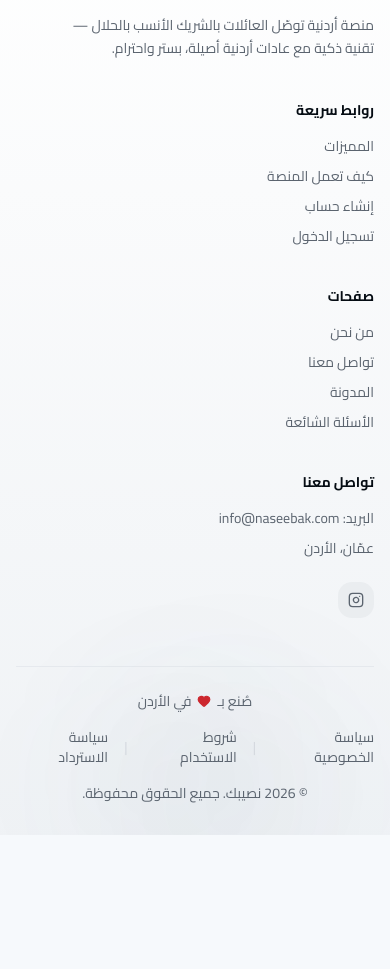
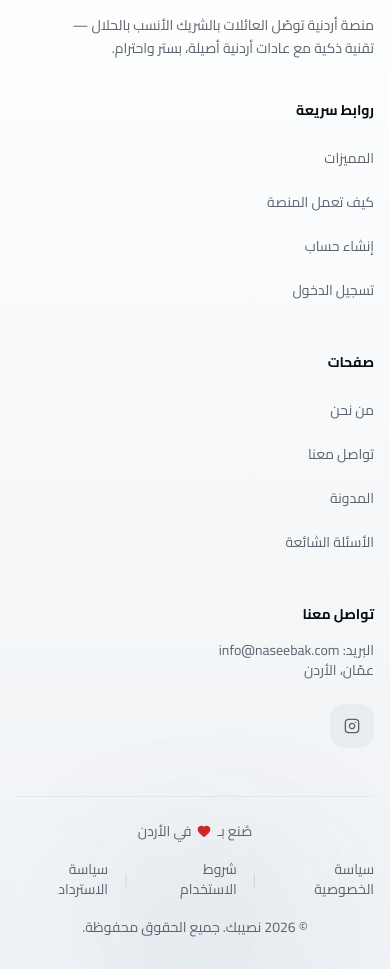
Before and after one commit to Mohalnatsheh/naseebak, a Next.js app: page /privacy in a window 390 px wide. Shown: the part 8160-9129 px from the top of the page. Before the commit the page ends 8995 px from the top, so only its background shows below. Built offline with nearby package versions, Linux system fonts and the light colour scheme; no server answers; the database is empty.

Commit message:
Phones: 44 px tap targets for inputs, setup choices, «شرط أساسي» chips, the dial code, sign-up links, quiz page dots, «أضف صورة», footer links and «اقرأ المزيد»
QA WA-09.

Co-Authored-By: Claude Opus 5.5 <noreply@anthropic.com>

```diff
--- a/src/app/(ar)/blog/blog-view.tsx
+++ b/src/app/(ar)/blog/blog-view.tsx
@@ -303,7 +303,7 @@ export default function BlogView({ initial }: { initial: BlogInitial }) {
                         {/* Read more link */}
                         <Link
                           href={`/blog/${post.slug}`}
-                          className="inline-flex items-center gap-1.5 text-sm font-semibold text-primary hover:underline transition-colors duration-200"
+                          className="inline-flex min-h-11 items-center gap-1.5 text-sm font-semibold text-primary hover:underline transition-colors duration-200"
                         >
                           اقرأ المزيد
                           <ArrowLeft className="size-4 transition-transform duration-300 group-hover:-translate-x-1" />
--- a/src/app/(ar)/dashboard/account/page.tsx
+++ b/src/app/(ar)/dashboard/account/page.tsx
@@ -168,7 +168,7 @@ export default function AccountPage() {
             <Link
               href="/dashboard/photos"
               aria-label={photo ? "إدارة صوري" : g("أضف صورة", "أضيفي صورة")}
-              className="absolute -bottom-1 -start-1 flex h-8 w-8 items-center justify-center rounded-full bg-accent text-accent-foreground shadow-md"
+              className="absolute -bottom-2 -start-2 flex h-11 w-11 items-center justify-center rounded-full bg-accent text-accent-foreground shadow-md"
             >
               <Camera className="h-4 w-4" aria-hidden />
             </Link>
--- a/src/app/(ar)/register/page.tsx
+++ b/src/app/(ar)/register/page.tsx
@@ -995,7 +995,7 @@ function RegisterPageContent() {
                       type="button"
                       onClick={handleSendOtp}
                       disabled={resendIn > 0 || sendingOtp}
-                      className="text-xs text-primary hover:text-primary/80 hover:underline transition-colors duration-300 font-medium disabled:cursor-not-allowed disabled:text-muted-foreground disabled:no-underline"
+                      className="inline-flex min-h-11 items-center text-xs text-primary hover:text-primary/80 hover:underline transition-colors duration-300 font-medium disabled:cursor-not-allowed disabled:text-muted-foreground disabled:no-underline"
                     >
                       {resendIn > 0 ? `إعادة الإرسال بعد ${resendIn} ثانية` : "إعادة إرسال رمز التحقق"}
                     </button>
@@ -1023,7 +1023,7 @@ function RegisterPageContent() {
                   <button
                     type="button"
                     onClick={() => setShowReferral(true)}
-                    className="text-sm text-primary hover:text-primary/80 hover:underline underline-offset-4 transition-colors duration-300 font-medium"
+                    className="inline-flex min-h-11 items-center text-sm text-primary hover:text-primary/80 hover:underline underline-offset-4 transition-colors duration-300 font-medium"
                   >
                     لديك رمز دعوة؟
                   </button>
--- a/src/components/profile/form-fields.tsx
+++ b/src/components/profile/form-fields.tsx
@@ -82,7 +82,7 @@ export function ChoiceGroup({
             type="button"
             aria-pressed={on}
             onClick={() => onSelect(o.value)}
-            className={`rounded-xl border px-3 py-2 text-sm transition-all ${on ? "border-primary bg-primary/10 text-primary font-medium" : "border-border hover:border-primary/50"}`}
+            className={`min-h-11 rounded-xl border px-3 py-2 text-sm transition-all ${on ? "border-primary bg-primary/10 text-primary font-medium" : "border-border hover:border-primary/50"}`}
           >
             {o.label}
             {multiple && <span className="sr-only">{on ? " (مختار)" : ""}</span>}
@@ -108,7 +108,7 @@ export function DealbreakerToggle({
   return (
     <label
       htmlFor={`${id}-dealbreaker`}
-      className={`inline-flex shrink-0 items-center gap-1.5 whitespace-nowrap rounded-full border px-2.5 py-1 text-xs transition-colors ${
+      className={`inline-flex shrink-0 items-center gap-1.5 whitespace-nowrap rounded-full border px-2.5 py-1 max-md:min-h-11 max-md:px-3.5 text-xs transition-colors ${
         disabled
           ? "cursor-not-allowed border-border/50 text-muted-foreground/60"
           : checked
--- a/src/components/shared/dial-code-toggle.tsx
+++ b/src/components/shared/dial-code-toggle.tsx
@@ -29,7 +29,7 @@ export function DialCodeToggle({
     return (
       <span
         aria-label={`رمز الدولة ${cfg.name} +${cfg.dialCode}`}
-        className={cn("inline-flex h-9 items-center gap-1.5 px-1.5 text-sm text-muted-foreground", className)}
+        className={cn("inline-flex h-11 items-center gap-1.5 px-1.5 text-sm text-muted-foreground", className)}
       >
         <CountryFlag country={country} className="h-[14px] w-5" />
         <span dir="ltr" className="font-medium">
@@ -45,7 +45,7 @@ export function DialCodeToggle({
         disabled={disabled}
         aria-label={`رمز الدولة ${cfg.name} +${cfg.dialCode}. تغيير الدولة`}
         className={cn(
-          "inline-flex h-9 items-center gap-1.5 rounded-lg px-1.5 text-sm text-muted-foreground transition-colors hover:bg-muted/60 hover:text-foreground focus-visible:outline-none focus-visible:ring-2 focus-visible:ring-primary/30 disabled:opacity-60",
+          "inline-flex h-11 items-center gap-1.5 rounded-lg px-1.5 text-sm text-muted-foreground transition-colors hover:bg-muted/60 hover:text-foreground focus-visible:outline-none focus-visible:ring-2 focus-visible:ring-primary/30 disabled:opacity-60",
           className
         )}
       >
--- a/src/components/shared/footer.tsx
+++ b/src/components/shared/footer.tsx
@@ -51,29 +51,29 @@ export function Footer() {
           {/* Column 2: Quick Links */}
           <div className="space-y-4">
             <p className="font-bold text-sm">روابط سريعة</p>
-            <ul className="space-y-2.5 text-sm text-muted-foreground">
-              <li><Link href="/#features" className="hover:text-primary transition-colors duration-200">المميزات</Link></li>
-              <li><Link href="/#how-it-works" className="hover:text-primary transition-colors duration-200">كيف تعمل المنصة</Link></li>
-              <li><Link href="/register" className="hover:text-primary transition-colors duration-200">إنشاء حساب</Link></li>
-              <li><Link href="/login" className="hover:text-primary transition-colors duration-200">تسجيل الدخول</Link></li>
+            <ul className="text-sm text-muted-foreground">
+              <li><Link href="/#features" className="inline-flex min-h-11 items-center hover:text-primary transition-colors duration-200">المميزات</Link></li>
+              <li><Link href="/#how-it-works" className="inline-flex min-h-11 items-center hover:text-primary transition-colors duration-200">كيف تعمل المنصة</Link></li>
+              <li><Link href="/register" className="inline-flex min-h-11 items-center hover:text-primary transition-colors duration-200">إنشاء حساب</Link></li>
+              <li><Link href="/login" className="inline-flex min-h-11 items-center hover:text-primary transition-colors duration-200">تسجيل الدخول</Link></li>
             </ul>
           </div>
 
           {/* Column 3: Pages */}
           <div className="space-y-4">
             <p className="font-bold text-sm">صفحات</p>
-            <ul className="space-y-2.5 text-sm text-muted-foreground">
-              <li><Link href="/about" className="hover:text-primary transition-colors duration-200">من نحن</Link></li>
-              <li><Link href="/contact" className="hover:text-primary transition-colors duration-200">تواصل معنا</Link></li>
-              <li><Link href="/blog" className="hover:text-primary transition-colors duration-200">المدونة</Link></li>
-              <li><Link href="/faq" className="hover:text-primary transition-colors duration-200">الأسئلة الشائعة</Link></li>
+            <ul className="text-sm text-muted-foreground">
+              <li><Link href="/about" className="inline-flex min-h-11 items-center hover:text-primary transition-colors duration-200">من نحن</Link></li>
+              <li><Link href="/contact" className="inline-flex min-h-11 items-center hover:text-primary transition-colors duration-200">تواصل معنا</Link></li>
+              <li><Link href="/blog" className="inline-flex min-h-11 items-center hover:text-primary transition-colors duration-200">المدونة</Link></li>
+              <li><Link href="/faq" className="inline-flex min-h-11 items-center hover:text-primary transition-colors duration-200">الأسئلة الشائعة</Link></li>
             </ul>
           </div>
 
           {/* Column 4: Contact Info */}
           <div className="space-y-4">
             <p className="font-bold text-sm">تواصل معنا</p>
-            <ul className="space-y-2.5 text-sm text-muted-foreground">
+            <ul className="text-sm text-muted-foreground">
               <li>
                 البريد:{" "}
                 <a href="mailto:info@naseebak.com" dir="ltr" className="hover:text-primary transition-colors">
@@ -92,7 +92,7 @@ export function Footer() {
                     target="_blank"
                     rel="noopener noreferrer"
                     aria-label={country === "SA" && label === "انستغرام" ? "إنستقرام" : label}
-                    className="h-9 w-9 rounded-xl bg-muted/60 hover:bg-primary/10 hover:text-primary flex items-center justify-center text-muted-foreground transition-all duration-200"
+                    className="h-11 w-11 rounded-xl bg-muted/60 hover:bg-primary/10 hover:text-primary flex items-center justify-center text-muted-foreground transition-all duration-200"
                   >
                     <Icon className="h-4 w-4" aria-hidden="true" />
                   </a>
@@ -109,11 +109,11 @@ export function Footer() {
               صُنع بـ <Heart className="h-3.5 w-3.5 text-destructive fill-destructive" /> {copy.footerMadeIn}
             </p>
             <div className="flex items-center gap-4">
-              <Link href="/privacy" className="hover:text-primary transition-colors duration-200">سياسة الخصوصية</Link>
+              <Link href="/privacy" className="inline-flex min-h-11 items-center hover:text-primary transition-colors duration-200">سياسة الخصوصية</Link>
               <span className="text-border">|</span>
-              <Link href="/terms" className="hover:text-primary transition-colors duration-200">شروط الاستخدام</Link>
+              <Link href="/terms" className="inline-flex min-h-11 items-center hover:text-primary transition-colors duration-200">شروط الاستخدام</Link>
               <span className="text-border">|</span>
-              <Link href="/refund-policy" className="hover:text-primary transition-colors duration-200">سياسة الاسترداد</Link>
+              <Link href="/refund-policy" className="inline-flex min-h-11 items-center hover:text-primary transition-colors duration-200">سياسة الاسترداد</Link>
             </div>
             <p>&copy; {new Date().getFullYear()} نصيبك. جميع الحقوق محفوظة.</p>
           </div>
--- a/src/components/shared/terms-consent-text.tsx
+++ b/src/components/shared/terms-consent-text.tsx
@@ -7,7 +7,8 @@ import { localizedPath } from "@/lib/site-paths";
  * the site the visitor came from: the terms and privacy differ per country (e.g. how codes are sent).
  */
 export function TermsConsentText({ country }: { country: CountryCode }) {
-  const linkClass = "font-semibold text-primary underline underline-offset-2";
+  // Inline links: vertical padding widens the tap area to 44 px without moving the line (QA WA-09)
+  const linkClass = "py-3 font-semibold text-primary underline underline-offset-2";
   return (
     <span className="text-xs leading-relaxed text-foreground/80">
       أوافق على{" "}
--- a/src/components/ui/input.tsx
+++ b/src/components/ui/input.tsx
@@ -8,7 +8,7 @@ function Input({ className, type, ...props }: React.ComponentProps<"input">) {
       type={type}
       data-slot="input"
       className={cn(
-        "file:text-foreground placeholder:text-muted-foreground selection:bg-primary selection:text-primary-foreground dark:bg-input/30 border-input h-9 w-full min-w-0 rounded-md border bg-transparent px-3 py-1 text-base shadow-xs transition-[color,box-shadow] outline-none file:inline-flex file:h-7 file:border-0 file:bg-transparent file:text-sm file:font-medium disabled:pointer-events-none disabled:cursor-not-allowed disabled:opacity-50 md:text-sm",
+        "file:text-foreground placeholder:text-muted-foreground selection:bg-primary selection:text-primary-foreground dark:bg-input/30 border-input h-9 max-md:min-h-11 w-full min-w-0 rounded-md border bg-transparent px-3 py-1 text-base shadow-xs transition-[color,box-shadow] outline-none file:inline-flex file:h-7 file:border-0 file:bg-transparent file:text-sm file:font-medium disabled:pointer-events-none disabled:cursor-not-allowed disabled:opacity-50 md:text-sm",
         "focus-visible:border-ring focus-visible:ring-ring/50 focus-visible:ring-[3px]",
         "aria-invalid:ring-destructive/20 dark:aria-invalid:ring-destructive/40 aria-invalid:border-destructive",
         className
```
Also changed, not shown: src/app/(ar)/dashboard/personality-quiz/page.tsx (+9 -3 lines), 1 other file (tests, documents, lock files or other folders).
